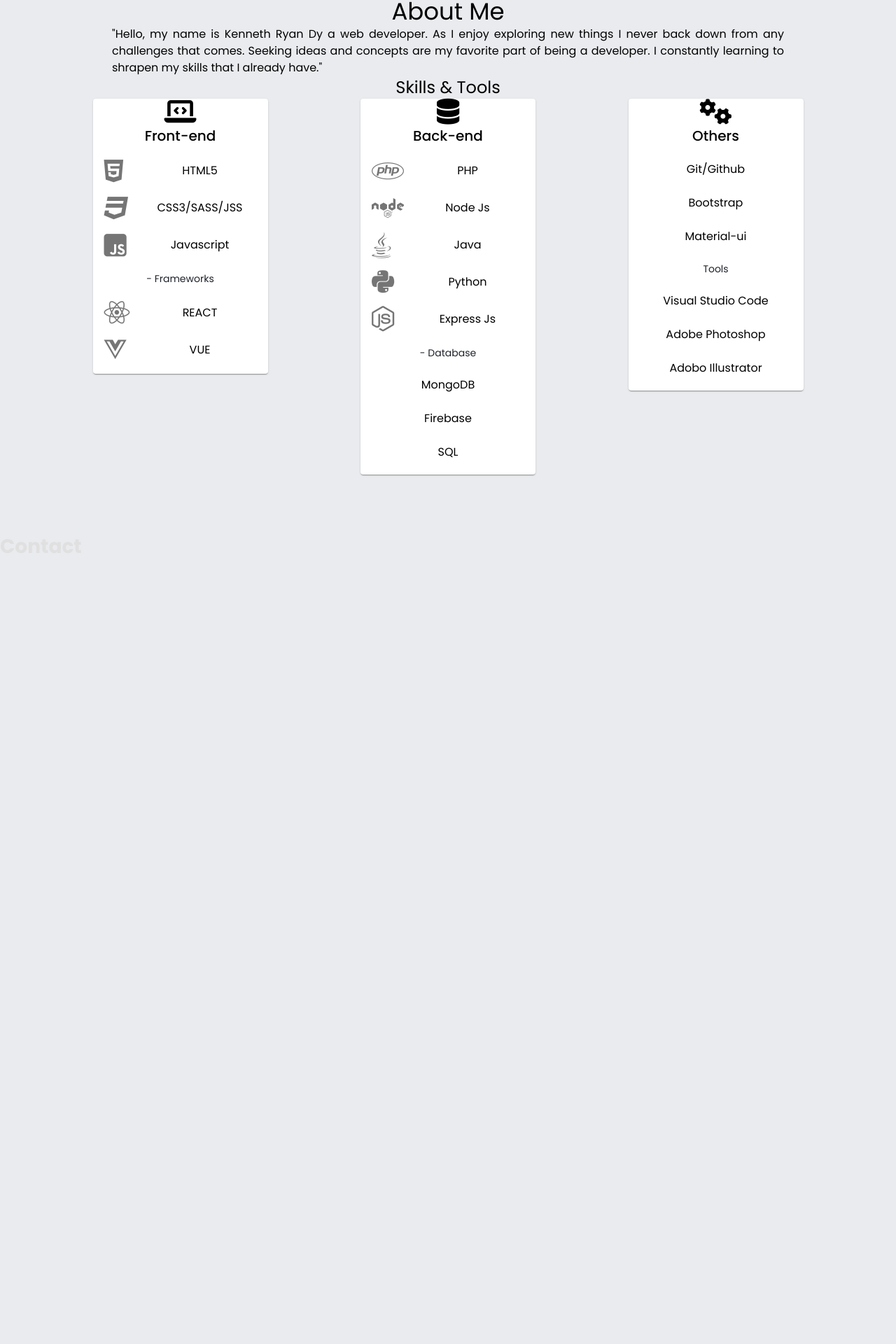
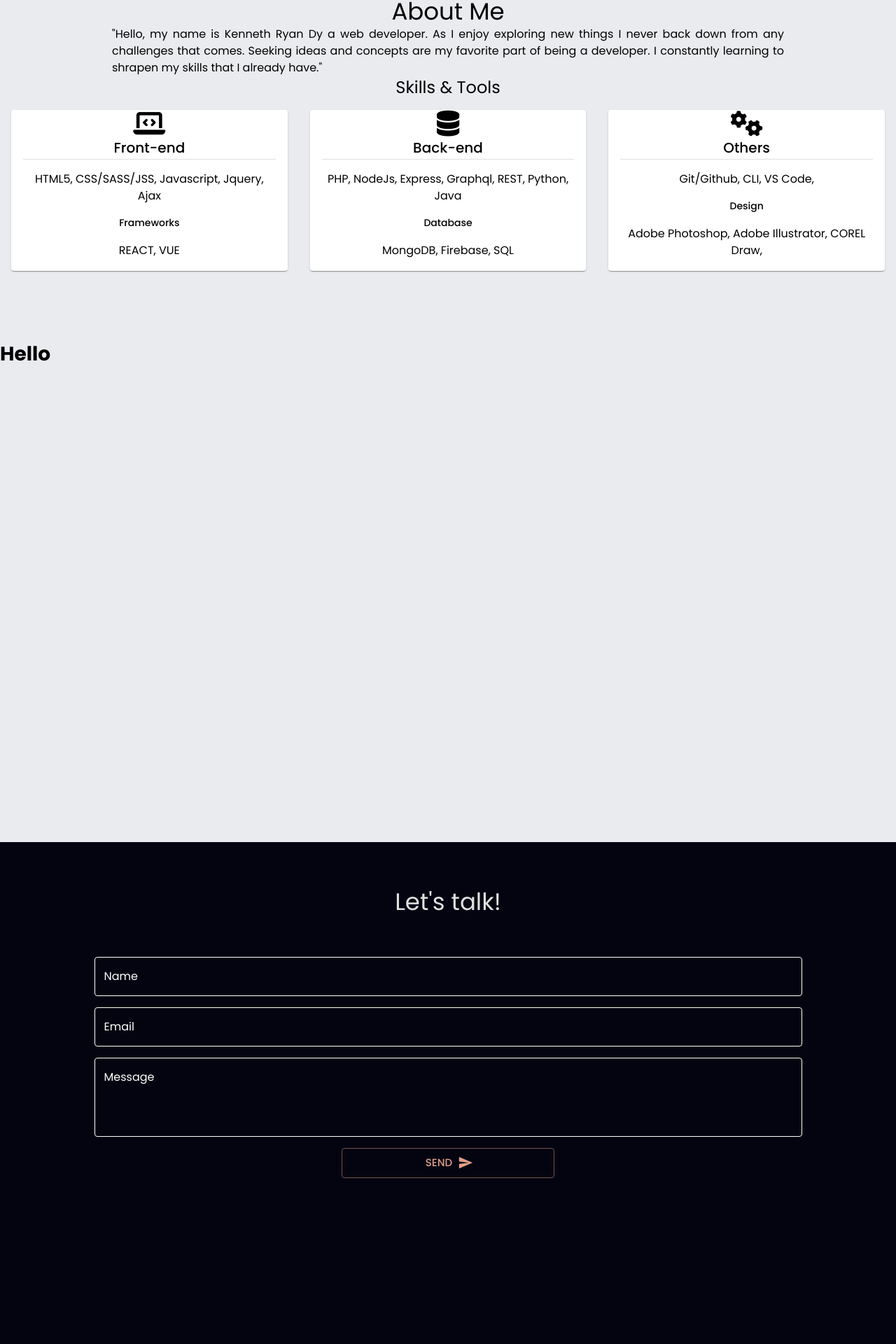
Before and after one commit to kennethryandy/Portfolio, a React (Create React App) app: page / in a window 1280 px wide. Shown: the part 869-2789 px from the top of the page at 70% size. Before the commit the page ends 2347 px from the top, so only its background shows below. Built offline with nearby package versions, Linux system fonts and the light colour scheme.

Commit message:
contact page added

```diff
--- a/package.json
+++ b/package.json
@@ -10,7 +10,8 @@
     "@testing-library/user-event": "^7.2.1",
     "react": "^16.13.1",
     "react-dom": "^16.13.1",
-    "react-scripts": "3.4.3"
+    "react-scripts": "3.4.3",
+    "react-visibility-sensor": "^5.1.1"
   },
   "scripts": {
     "start": "react-scripts start",
--- a/src/App.js
+++ b/src/App.js
@@ -1,20 +1,27 @@
-import React from "react";
+import React, { useState } from "react";
 import Home from "./components/Home/Home";
 import Navbar from "./components/Layout/Navbar";
 import { createMuiTheme, ThemeProvider } from "@material-ui/core/styles";
 import CssBaseline from "@material-ui/core/CssBaseline";
 import About from "./components/About/About";
 import Contact from "./components/Contact/Contact";
+import Project from "./components/Project/Project";
 
 const theme = createMuiTheme({
   type: "dark",
   palette: {
+    secondary: {
+      main: "#e29f88",
+      light: "#df947b",
+      dark: "#995e4a",
+      contrastText: "#040411",
+    },
     background: {
       default: "#e9ebee",
     },
     text: {
       primary: "#e0e0e0",
-      secondary: "#1d2129",
+      secondary: "#FFF",
     },
   },
   typography: {
@@ -35,12 +42,15 @@ const theme = createMuiTheme({
 });
 
 function App() {
+  const [navBar, setNavBar] = useState(true);
+  console.log(theme.palette);
   return (
     <ThemeProvider theme={theme}>
       <CssBaseline />
-      <Navbar />
-      <Home />
+      <Navbar navBar={navBar} />
+      <Home nav={setNavBar} />
       <About />
+      <Project />
       <Contact />
     </ThemeProvider>
   );
--- a/src/components/About/Card/Card.js
+++ b/src/components/About/Card/Card.js
@@ -1,14 +1,6 @@
 import React from "react";
 //material-ui
-import {
-  Grid,
-  Typography,
-  Paper,
-  List,
-  ListItem,
-  ListItemText,
-  ListItemIcon,
-} from "@material-ui/core";
+import { Grid, Typography, Paper, Divider } from "@material-ui/core";
 import { makeStyles } from "@material-ui/core/styles";
 
 const useStyles = makeStyles((theme) => ({
@@ -21,12 +13,16 @@ const useStyles = makeStyles((theme) => ({
     },
     "& .MuiPaper-root": { color: "black" },
   },
-  lists: {
-    textAlignLast: "center",
+  title: {
+    textAlign: "center",
+  },
+  skills: {
+    margin: theme.spacing(2),
   },
   paper: {
+    padding: 1,
     textAlign: "center",
-    minWidth: 250,
+    margin: theme.spacing(2),
   },
 }));
 
@@ -34,26 +30,88 @@ function Card() {
   const classes = useStyles();
   return (
     <Grid container className={classes.container}>
+      <Grid md={4} sm={6} item className={classes.item}>
+        <Paper className={classes.paper}>
+          <i className="fas fa-laptop-code" />
+          <Typography className={classes.title} variant="h6">
+            Front-end
+          </Typography>
+          <Divider variant="middle" />
+          <Typography className={classes.skills} variant="body1">
+            HTML5, CSS/SASS/JSS, Javascript, Jquery, Ajax
+          </Typography>
+          <Typography className={classes.title} variant="subtitle2">
+            Frameworks
+          </Typography>
+          <Typography className={classes.skills} variant="body1">
+            REACT, VUE
+          </Typography>
+        </Paper>
+      </Grid>
+      <Grid md={4} sm={6} item className={classes.item}>
+        <Paper className={classes.paper}>
+          <i className="fas fa-database" />
+          <Typography className={classes.title} variant="h6">
+            Back-end
+          </Typography>
+          <Divider variant="middle" />
+          <Typography className={classes.skills} variant="body1">
+            PHP, NodeJs, Express, Graphql, REST, Python, Java
+          </Typography>
+          <Typography className={classes.title} variant="subtitle2">
+            Database
+          </Typography>
+          <Typography className={classes.skills} variant="body1">
+            MongoDB, Firebase, SQL
+          </Typography>
+        </Paper>
+      </Grid>
+      <Grid md={4} sm={12} item className={classes.item}>
+        <Paper className={classes.paper}>
+          <i className="fas fa-cogs" />
+          <Typography className={classes.title} variant="h6">
+            Others
+          </Typography>
+          <Divider variant="middle" />
+          <Typography className={classes.skills} variant="body1">
+            Git/Github, CLI, VS Code,
+          </Typography>
+          <Typography className={classes.title} variant="subtitle2">
+            Design
+          </Typography>
+          <Typography className={classes.skills} variant="body1">
+            Adobe Photoshop, Adobe Illustrator, COREL Draw,
+          </Typography>
+        </Paper>
+      </Grid>
+    </Grid>
+  );
+}
+
+export default Card;
+
+{
+  /* <Grid container className={classes.container}>
       <Grid item className={classes.item}>
         <Paper className={classes.paper}>
-          <i class="fas fa-laptop-code" />
+          <i className="fas fa-laptop-code" />
           <Typography variant="h6">Front-end</Typography>
           <List className={classes.lists}>
             <ListItem>
               <ListItemIcon>
-                <i class="fab fa-html5"></i>
+                <i className="fab fa-html5"></i>
               </ListItemIcon>
               <ListItemText primary="HTML5" />
             </ListItem>
             <ListItem>
               <ListItemIcon>
-                <i class="fab fa-css3"></i>
+                <i className="fab fa-css3"></i>
               </ListItemIcon>
               <ListItemText primary="CSS3/SASS/JSS" />
             </ListItem>
             <ListItem>
               <ListItemIcon>
-                <i class="fab fa-js-square"></i>
+                <i className="fab fa-js-square"></i>
               </ListItemIcon>
               <ListItemText primary="Javascript" />
             </ListItem>
@@ -62,13 +120,13 @@ function Card() {
             </ListItem>
             <ListItem>
               <ListItemIcon>
-                <i class="fab fa-react" />
+                <i className="fab fa-react" />
               </ListItemIcon>
               <ListItemText primary="REACT" />
             </ListItem>
             <ListItem>
               <ListItemIcon>
-                <i class="fab fa-vuejs"></i>
+                <i className="fab fa-vuejs"></i>
               </ListItemIcon>
               <ListItemText primary="VUE" />
             </ListItem>
@@ -77,36 +135,36 @@ function Card() {
       </Grid>
       <Grid item className={classes.item}>
         <Paper className={classes.paper}>
-          <i class="fas fa-database" />
+          <i className="fas fa-database" />
           <Typography variant="h6">Back-end</Typography>
           <List className={classes.lists}>
             <ListItem>
               <ListItemIcon>
-                <i class="fab fa-php"></i>
+                <i className="fab fa-php"></i>
               </ListItemIcon>
               <ListItemText primary="PHP" />
             </ListItem>
             <ListItem>
               <ListItemIcon>
-                <i class="fab fa-node"></i>
+                <i className="fab fa-node"></i>
               </ListItemIcon>
               <ListItemText primary="Node Js" />
             </ListItem>
             <ListItem>
               <ListItemIcon>
-                <i class="fab fa-java"></i>
+                <i className="fab fa-java"></i>
               </ListItemIcon>
               <ListItemText primary="Java" />
             </ListItem>
             <ListItem>
               <ListItemIcon>
-                <i class="fab fa-python"></i>
+                <i className="fab fa-python"></i>
               </ListItemIcon>
               <ListItemText primary="Python" />
             </ListItem>
             <ListItem>
               <ListItemIcon>
-                <i class="fab fa-node-js"></i>
+                <i className="fab fa-node-js"></i>
               </ListItemIcon>
               <ListItemText primary="Express Js" />
             </ListItem>
@@ -125,9 +183,9 @@ function Card() {
           </List>
         </Paper>
       </Grid>
-      <Grid ite className={classes.item}>
+      <Grid item className={classes.item}>
         <Paper className={classes.paper}>
-          <i class="fas fa-cogs" />
+          <i className="fas fa-cogs" />
           <Typography variant="h6">Others</Typography>
           <List className={classes.lists}>
             <ListItem>
@@ -154,8 +212,5 @@ function Card() {
           </List>
         </Paper>
       </Grid>
-    </Grid>
-  );
+    </Grid> */
 }
-
-export default Card;
--- a/src/components/Contact/Contact.js
+++ b/src/components/Contact/Contact.js
@@ -1,14 +1,62 @@
 import React from "react";
 //material-ui
+import { Typography, TextField, Button } from "@material-ui/core";
+import SendIcon from "@material-ui/icons/Send";
 import contactStyles from "./contactStyles";
+import Footer from "./Footer/Footer";
 
 function Contact() {
   const classes = contactStyles();
   return (
-    <div className={classes.contact} id="contact">
-      <div className={classes.appBarSpacer} />
-      <h1>Contact</h1>
-    </div>
+    <>
+      <div className={classes.contact} id="contact">
+        <div className={classes.appBarSpacer} />
+        <Typography variant="h4" className={classes.title}>
+          Let's talk!
+        </Typography>
+        <div className={classes.formContainer}>
+          <form className={classes.form}>
+            <TextField
+              className={classes.textField}
+              variant="outlined"
+              label="Name"
+              placeholder="Your name"
+              color="secondary"
+              fullWidth
+            />
+            <TextField
+              className={classes.textField}
+              variant="outlined"
+              label="Email"
+              placeholder="Your email adress"
+              color="secondary"
+              fullWidth
+            />
+            <TextField
+              className={classes.textField}
+              variant="outlined"
+              label="Message"
+              placeholder="Type your message here..."
+              color="secondary"
+              multiline
+              rows={4}
+              fullWidth
+            ></TextField>
+            <div style={{ textAlignLast: "center" }}>
+              <Button
+                endIcon={<SendIcon />}
+                variant="outlined"
+                color="secondary"
+                size="large"
+              >
+                Send
+              </Button>
+            </div>
+          </form>
+        </div>
+      </div>
+      <Footer />
+    </>
   );
 }
 
--- /dev/null
+++ b/src/components/Contact/Footer/Footer.js
@@ -0,0 +1,78 @@
+import React from "react";
+import { Typography, Grid, Link } from "@material-ui/core";
+import { makeStyles } from "@material-ui/core/styles";
+import GitHubIcon from "@material-ui/icons/GitHub";
+import LinkedInIcon from "@material-ui/icons/LinkedIn";
+import FacebookIcon from "@material-ui/icons/Facebook";
+
+const useStyles = makeStyles((theme) => ({
+  footer: {
+    height: "100%",
+    padding: 16,
+    backgroundColor: "#000000",
+    display: "flex",
+    justifyContent: "space-between",
+    alignItems: "center",
+    [theme.breakpoints.down("xs")]: { justifyContent: "center" },
+  },
+  footerNavLink: {
+    textDecoration: "none",
+    color: "#e0e0e0",
+    margin: `0 ${theme.spacing(2)}px`,
+  },
+  socialmedia: {
+    "& svg": { margin: "0 8px" },
+    display: "flex",
+    alignItems: "center",
+    margin: "0 16px",
+  },
+  email: {
+    textDecoration: "underline",
+  },
+}));
+
+function Footer() {
+  const classes = useStyles();
+  return (
+    <Grid container className={classes.footer}>
+      <Grid item>
+        <Link className={classes.footerNavLink} href="#about">
+          <Typography gutterBottom display="inline" variant="subtitle2">
+            About
+          </Typography>
+        </Link>
+        <Link className={classes.footerNavLink} href="#projects">
+          <Typography gutterBottom display="inline" variant="subtitle2">
+            Portfolio
+          </Typography>
+        </Link>
+      </Grid>
+      <Grid item>
+        <span>Email: </span>
+        <Typography
+          display="inline"
+          className={classes.email}
+          variant="subtitle2"
+        >
+          dykennethryan@gmail.com
+        </Typography>
+      </Grid>
+      <Grid item style={{ display: "flex" }}>
+        <div className={classes.socialmedia}>
+          <GitHubIcon />
+          <Typography variant="subtitle2">Github</Typography>
+        </div>
+        <div className={classes.socialmedia}>
+          <LinkedInIcon />
+          <Typography variant="subtitle2">LinkedIn</Typography>
+        </div>
+        <div className={classes.socialmedia}>
+          <FacebookIcon />
+          <Typography variant="subtitle2">Facebook</Typography>
+        </div>
+      </Grid>
+    </Grid>
+  );
+}
+
+export default Footer;
--- a/src/components/Contact/contactStyles.js
+++ b/src/components/Contact/contactStyles.js
@@ -3,6 +3,29 @@ import { makeStyles } from "@material-ui/core/styles";
 export default makeStyles((theme) => ({
   appBarSpacer: theme.mixins.toolbar,
   contact: {
-    height: "100vh",
+    backgroundColor: "#040411",
+    height: "90vh",
+  },
+  title: {
+    textAlign: "center",
+  },
+  formContainer: {
+    display: "flex",
+    alignItems: "center",
+    justifyContent: "center",
+    width: "90%",
+    height: "60%",
+    margin: "auto",
+  },
+  form: {
+    "& button": {
+      margin: `${theme.spacing(1)}px 0`,
+      width: "30%",
+      [theme.breakpoints.down("sm")]: { width: "100%" },
+    },
+  },
+  textField: {
+    "& fieldset": { borderColor: "#FFF" },
+    margin: `${theme.spacing(1)}px 0`,
   },
 }));
--- a/src/components/Layout/navbarStyles.js
+++ b/src/components/Layout/navbarStyles.js
@@ -1,11 +1,15 @@
 import { makeStyles } from "@material-ui/core/styles";
 
 export default makeStyles((theme) => ({
+  navbar: {
+    transition: `background-color 200ms ${theme.transitions.easing.easeInOut}`,
+  },
   nav: {
-    width: "100%",
+    width: "90%",
     display: "flex",
     alignItems: "center",
     justifyContent: "space-between",
+    margin: "auto",
   },
   title: {
     [theme.breakpoints.between("md", "lg")]: { fontSize: "1.5rem " },
--- /dev/null
+++ b/src/components/Project/Project.js
@@ -0,0 +1,15 @@
+import React from "react";
+//material-ui
+import projectStyles from "./projectStyles";
+
+function Project() {
+  const classes = projectStyles();
+  return (
+    <div className={classes.project} id="projects">
+      <div className={classes.appBarSpacer} />
+      <h1>Hello</h1>
+    </div>
+  );
+}
+
+export default Project;
--- /dev/null
+++ b/src/components/Project/projectStyles.js
@@ -0,0 +1,9 @@
+import { makeStyles } from "@material-ui/core/styles";
+
+export default makeStyles((theme) => ({
+  appBarSpacer: theme.mixins.toolbar,
+  project: {
+    height: "100vh",
+    color: "black",
+  },
+}));
--- a/src/index.css
+++ b/src/index.css
@@ -1,3 +1,6 @@
+html {
+  scroll-behavior: smooth;
+}
 body {
   margin: 0;
   font-family: -apple-system, BlinkMacSystemFont, "Segoe UI", "Roboto", "Oxygen",
```
Also changed, not shown: src/components/Home/Home.js (+6 -1 lines), src/components/Layout/Navbar.js (+15 -10 lines), 1 other file (tests, documents, lock files or other folders).
